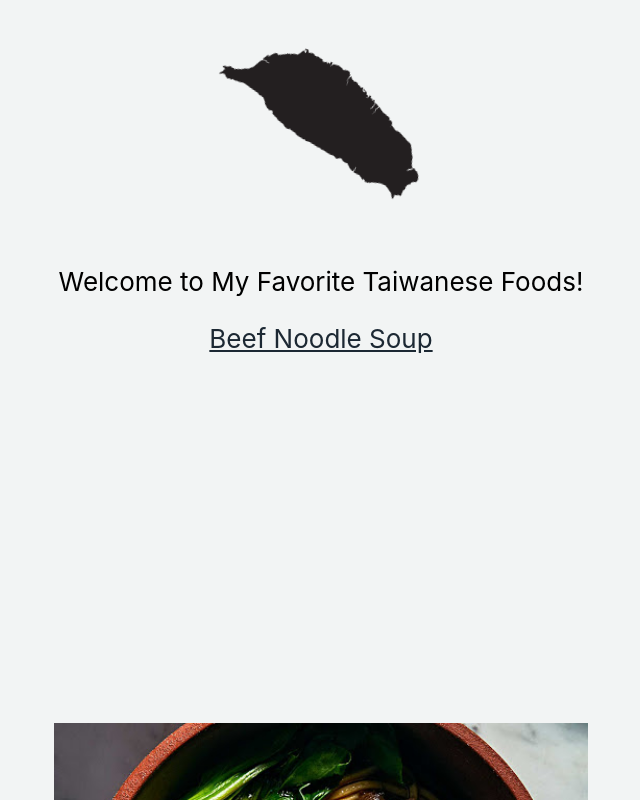
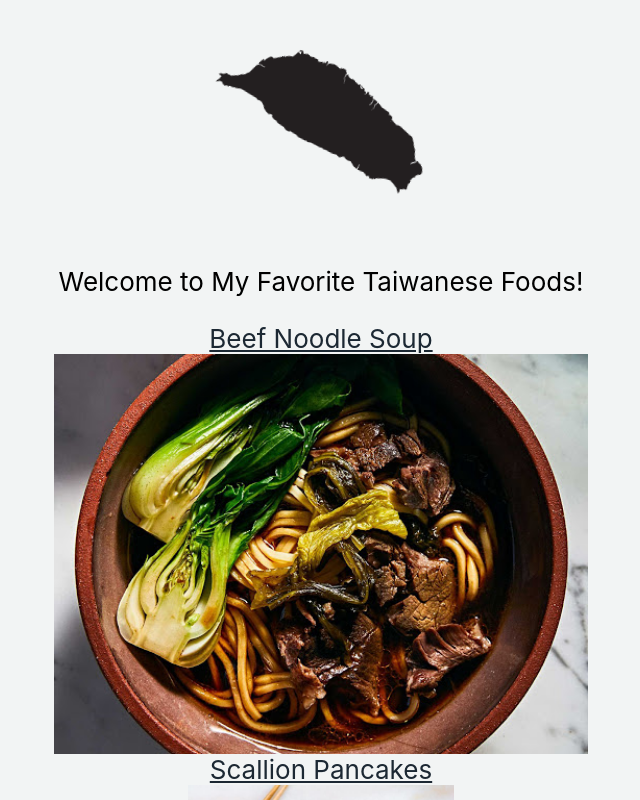
Before and after one commit to anitasxd/cloud_computing_project, a React (Create React App) app: page / in a window 1280 px wide. Shown: the top 800 px of the page, without its empty margins (319-959 px from the left). Built offline with nearby package versions, Linux system fonts and the light colour scheme.

Commit message:
updating ui

```diff
--- a/src/App.css
+++ b/src/App.css
@@ -3,8 +3,8 @@
 }
 
 .App-image {
-/*  min-height: 20vh;*/
   height: 50vmin;
+  min-height: 20vh;
 }
 
 .App-logo {
@@ -31,8 +31,8 @@
 
 .App-link {
   color: #1C2833;
-  min-height: 50vh;
-}
+/*  min-height: 50vh;
+*/}
 
 @keyframes App-logo-spin {
   from {
```
